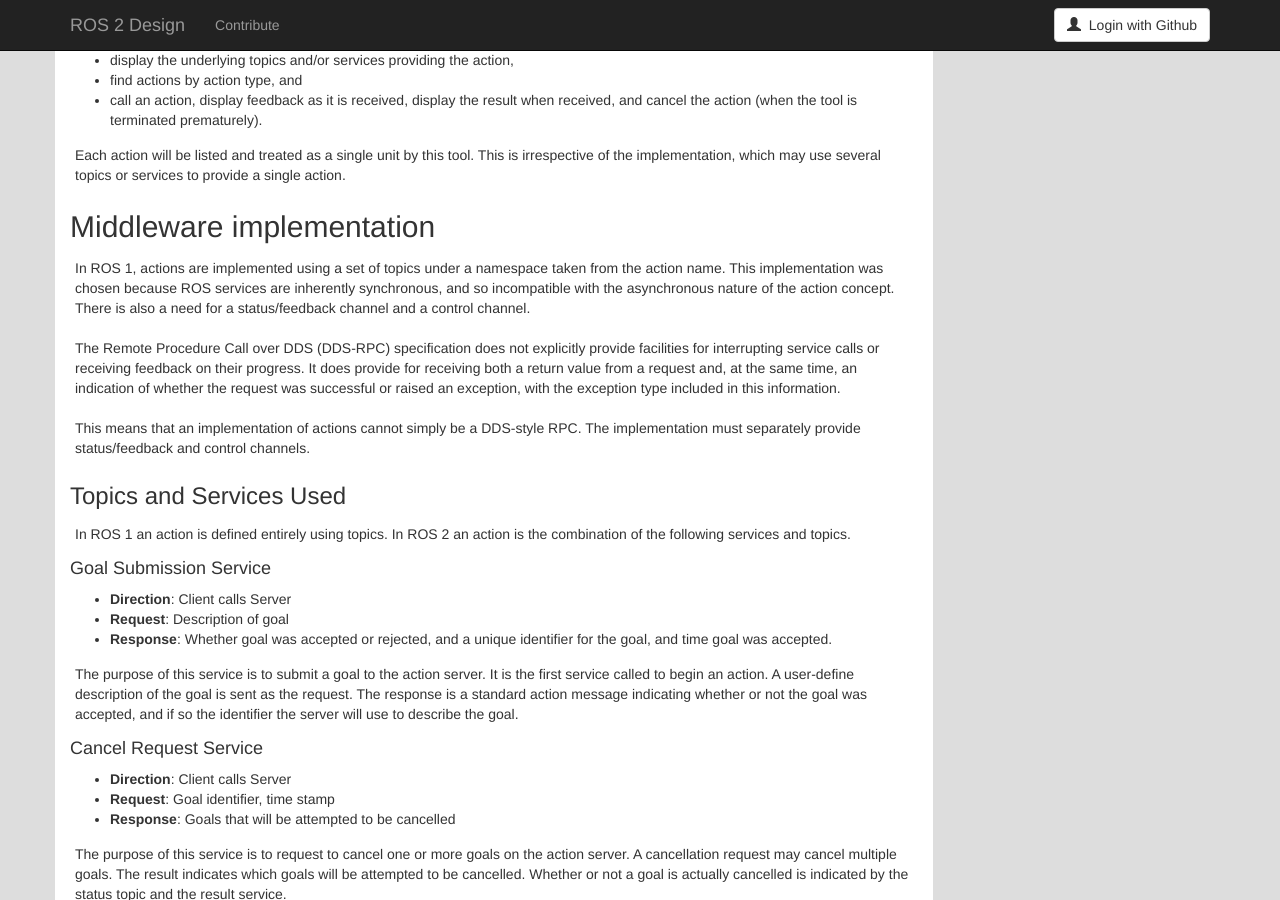
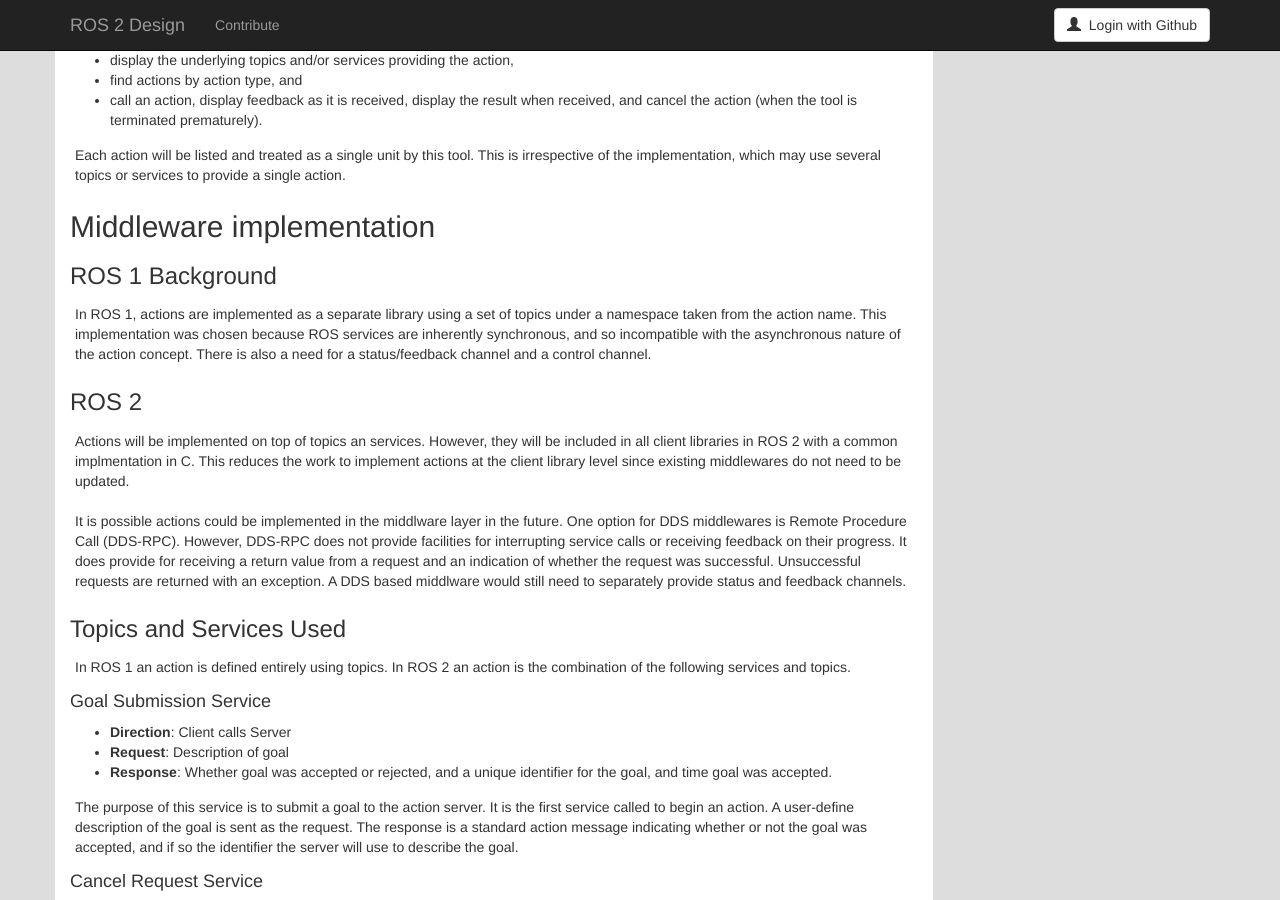
Before and after one commit to ros2/design, a Jekyll site: the page built from articles/actions.md, in a window 1280 px wide and 900 px high, scrolled down 2557 px. Built offline with Jekyll 4.4.1, drawn with Linux system fonts in a browser that asks for light colours; nearby versions of some CDN libraries.

Commit message:
Actions implemented in rcl

```diff
--- a/articles/actions.md
+++ b/articles/actions.md
@@ -169,15 +169,23 @@
 
 ## Middleware implementation
 
-In ROS 1, actions are implemented using a set of topics under a namespace taken from the action name.
+### ROS 1 Background
+In ROS 1, actions are implemented as a separate library using a set of topics under a namespace taken from the action name.
 This implementation was chosen because ROS services are inherently synchronous, and so incompatible with the asynchronous nature of the action concept.
 There is also a need for a status/feedback channel and a control channel.
 
-The Remote Procedure Call over DDS (DDS-RPC) specification does not explicitly provide facilities for interrupting service calls or receiving feedback on their progress.
-It does provide for receiving both a return value from a request and, at the same time, an indication of whether the request was successful or raised an exception, with the exception type included in this information.
+### ROS 2
 
-This means that an implementation of actions cannot simply be a DDS-style RPC.
-The implementation must separately provide status/feedback and control channels.
+Actions will be implemented on top of topics an services.
+However, they will be included in all client libraries in ROS 2 with a common implmentation in C.
+This reduces the work to implement actions at the client library level since existing middlewares do not need to be updated.
+
+It is possible actions could be implemented in the middlware layer in the future.
+One option for DDS middlewares is Remote Procedure Call (DDS-RPC).
+However, DDS-RPC does not provide facilities for interrupting service calls or receiving feedback on their progress.
+It does provide for receiving a return value from a request and an indication of whether the request was successful.
+Unsuccessful requests are returned with an exception.
+A DDS based middlware would still need to separately provide status and feedback channels.
 
 ### Topics and Services Used
 
```
